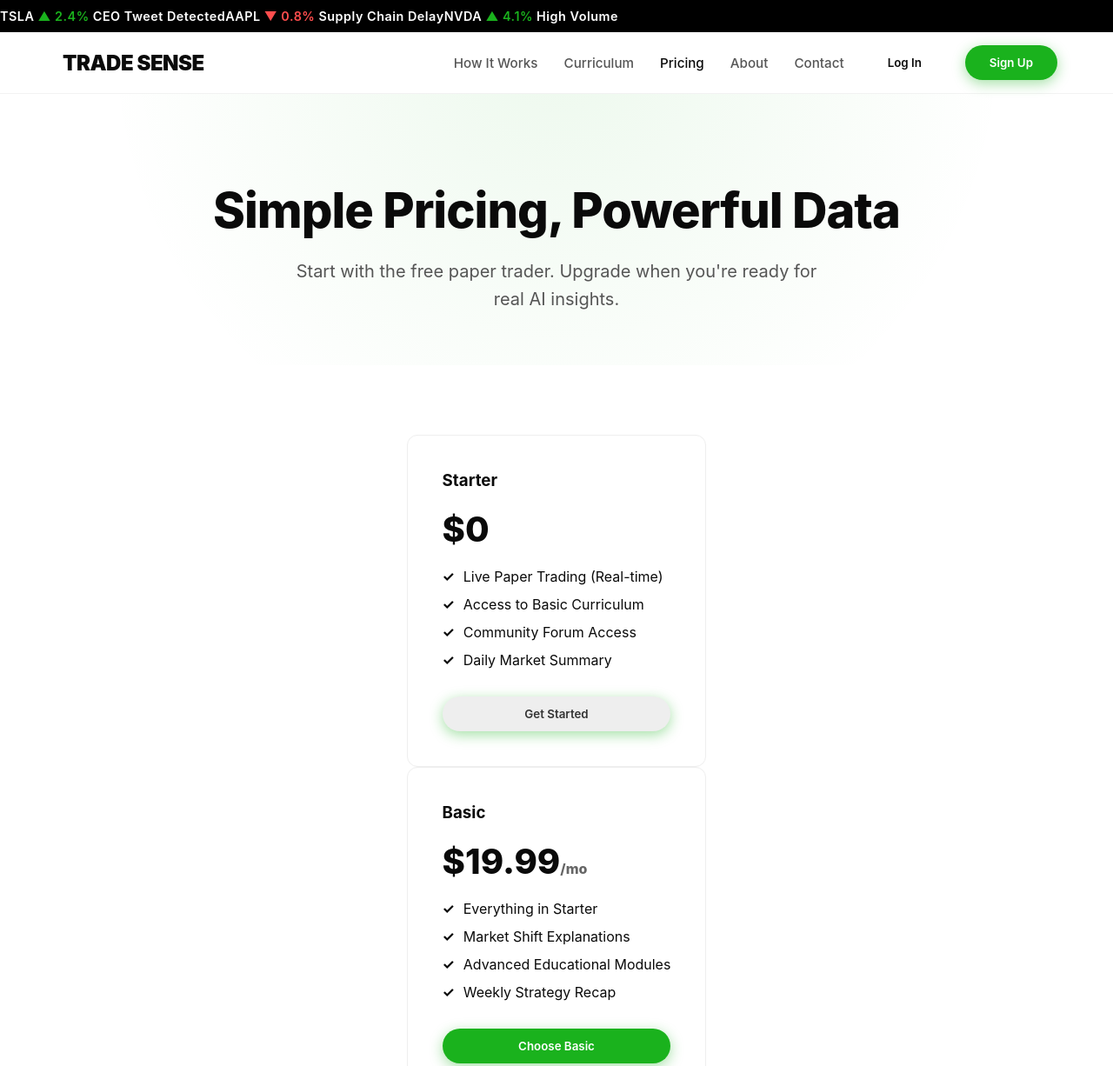
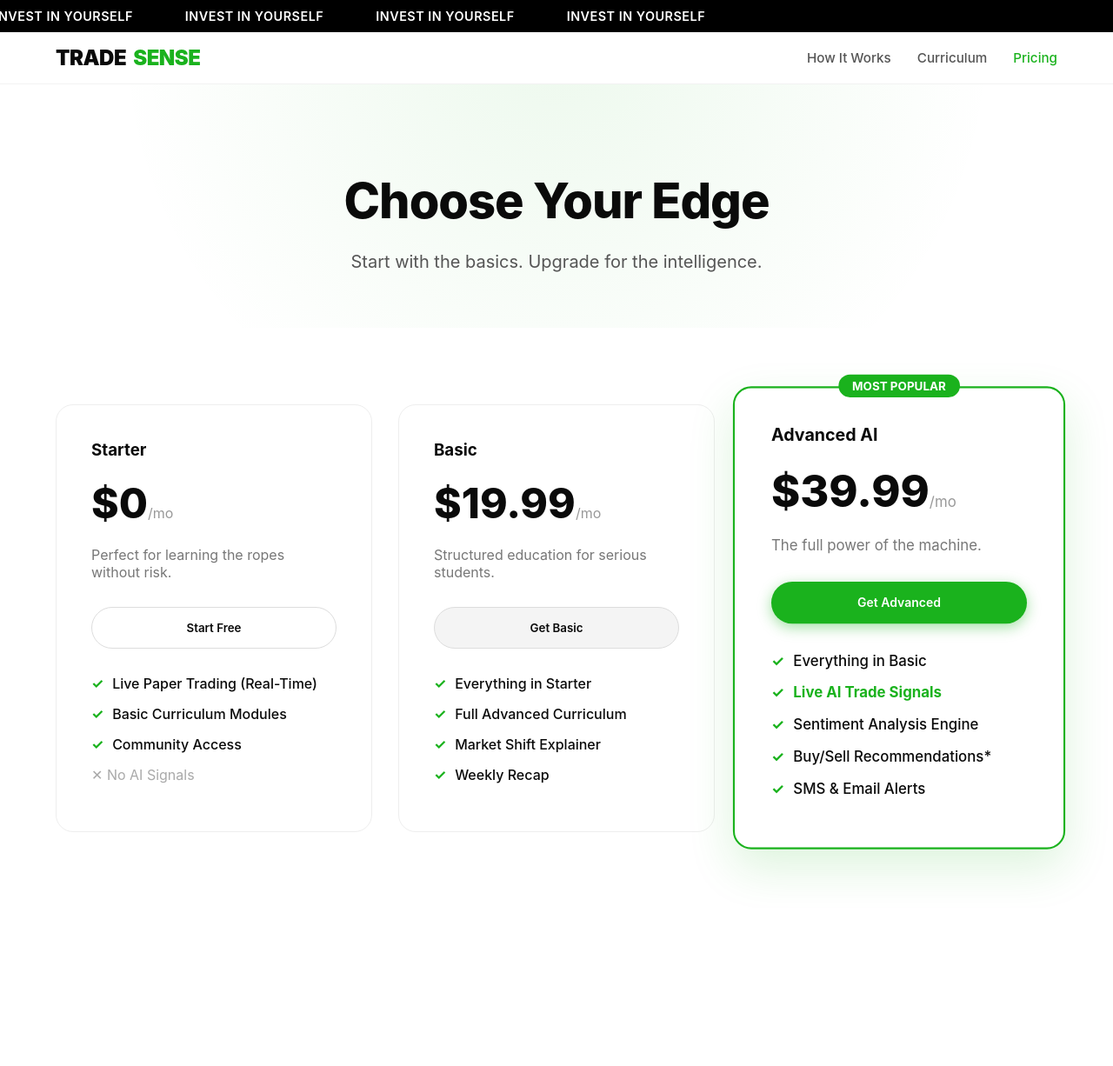
Before and after one commit to testeraccount8437/tradesense, a plain HTML site: page pricing.html in a window 1280 px wide. Shown: the top 1226 px of the page at 87% size. After the commit the page ends 1044 px from the top, so only its background shows below. Drawn offline with Linux system fonts and the light colour scheme.

Commit message:
Update pricing.html

```diff
--- a/pricing.html
+++ b/pricing.html
@@ -6,101 +6,87 @@
     <title>Pricing | Trade Sense</title>
     <link rel="stylesheet" href="style.css">
     <style>
-        .price-card { border: 1px solid #eee; padding: 40px; border-radius: 12px; transition: 0.3s; background: white; }
-        .price-card:hover { transform: translateY(-5px); box-shadow: 0 10px 30px rgba(0,0,0,0.05); }
-        .price-card.featured { border: 2px solid var(--primary-green); position: relative; }
-        .badge { position: absolute; top: -12px; right: 20px; background: var(--bright-green); color: var(--primary-green); padding: 4px 12px; font-weight: bold; border-radius: 20px; font-size: 0.8rem; }
-        .price { font-size: 2.5rem; font-weight: 800; display: block; margin: 20px 0; color: var(--primary-green); }
-        .check-list li { margin-bottom: 12px; display: flex; gap: 10px; }
-        .check-list li::before { content: "✓"; color: var(--bright-green); font-weight: bold; }
-        .faq-item { margin-bottom: 20px; border-bottom: 1px solid #eee; padding-bottom: 20px; }
-        .faq-item h3 { margin-bottom: 10px; color: var(--primary-green); }
+        .pricing-grid { display: grid; grid-template-columns: repeat(auto-fit, minmax(300px, 1fr)); gap: 30px; align-items: center; }
+        .price-card {
+            background: var(--white); border: 1px solid #eee; padding: 40px; border-radius: 20px; text-align: left;
+            transition: 0.3s; position: relative;
+        }
+        .price-card:hover { transform: translateY(-10px); box-shadow: var(--shadow-hover); }
+
+        .price-card.featured {
+            border: 2px solid var(--brand-green); transform: scale(1.05); box-shadow: 0 20px 50px rgba(26, 178, 29, 0.15); z-index: 2;
+        }
+        .price-card.featured:hover { transform: scale(1.05) translateY(-5px); }
+
+        .plan-price { font-size: 3rem; font-weight: 800; color: var(--text-main); margin: 20px 0; display: block; }
+        .plan-price span { font-size: 1rem; color: #999; font-weight: 400; }
+
+        .feature-list li { margin-bottom: 15px; display: flex; align-items: center; gap: 10px; color: #555; }
+        .feature-list li.active { color: var(--text-main); font-weight: 500; }
+        .check { color: var(--brand-green); font-weight: bold; }
     </style>
 </head>
 <body>
-    <div class="ticker-wrap"><div class="ticker"><span>TSLA <span class="up">▲ 2.4%</span> CEO Tweet Detected</span><span>AAPL <span class="down">▼ 0.8%</span> Supply Chain Delay</span><span>NVDA <span class="up">▲ 4.1%</span> High Volume</span></div></div>
+    <div class="ticker-wrap"><div class="ticker-content"><span class="ticker-item">INVEST IN YOURSELF</span></div></div>
+
     <nav>
-        <a href="index.html" class="logo"><div class="logo-icon"></div> TRADE SENSE</a>
+        <a href="index.html" class="logo">TRADE<span>SENSE</span></a>
         <div class="nav-menu">
             <a href="how-it-works.html">How It Works</a>
             <a href="curriculum.html">Curriculum</a>
-            <a href="pricing.html" style="color:var(--primary-green)">Pricing</a>
-            <a href="about.html">About</a>
-            <a href="contact.html">Contact</a>
-            <button class="btn-login">Log In</button>
-            <button class="btn-cta">Sign Up</button>
+            <a href="pricing.html" style="color:var(--brand-green)">Pricing</a>
         </div>
     </nav>
 
-    <header class="page-header fade-in">
-        <h1>Simple Pricing, Powerful Data</h1>
-        <p>Start with the free paper trader. Upgrade when you're ready for real AI insights.</p>
+    <header class="page-header reveal">
+        <h1>Choose Your Edge</h1>
+        <p>Start with the basics. Upgrade for the intelligence.</p>
     </header>
 
-    <div class="container grid-3 fade-in">
+    <div class="container pricing-grid reveal">
+
         <div class="price-card">
             <h3>Starter</h3>
-            <span class="price">$0</span>
-            <ul class="check-list">
-                <li>Live Paper Trading (Real-time)</li>
-                <li>Access to Basic Curriculum</li>
-                <li>Community Forum Access</li>
-                <li>Daily Market Summary</li>
+            <span class="plan-price">$0<span>/mo</span></span>
+            <p style="color:#777; margin-bottom: 30px;">Perfect for learning the ropes without risk.</p>
+            <button class="btn-login" style="width:100%; border:1px solid #ddd; border-radius:50px; padding:15px;">Start Free</button>
+            <ul class="feature-list" style="margin-top:30px;">
+                <li class="active"><span class="check">✓</span> Live Paper Trading (Real-Time)</li>
+                <li class="active"><span class="check">✓</span> Basic Curriculum Modules</li>
+                <li class="active"><span class="check">✓</span> Community Access</li>
+                <li style="opacity:0.5;">✕ No AI Signals</li>
             </ul>
-            <button class="btn-cta" style="width:100%; background:#eee; color:#333; margin-top:20px;">Get Started</button>
         </div>
 
         <div class="price-card">
             <h3>Basic</h3>
-            <span class="price">$19.99<span style="font-size:1rem; color:#666">/mo</span></span>
-            <ul class="check-list">
-                <li>Everything in Starter</li>
-                <li>Market Shift Explanations</li>
-                <li>Advanced Educational Modules</li>
-                <li>Weekly Strategy Recap</li>
+            <span class="plan-price">$19.99<span>/mo</span></span>
+            <p style="color:#777; margin-bottom: 30px;">Structured education for serious students.</p>
+            <button class="btn-login" style="width:100%; border:1px solid #ddd; background:#f4f4f4; border-radius:50px; padding:15px;">Get Basic</button>
+            <ul class="feature-list" style="margin-top:30px;">
+                <li class="active"><span class="check">✓</span> Everything in Starter</li>
+                <li class="active"><span class="check">✓</span> Full Advanced Curriculum</li>
+                <li class="active"><span class="check">✓</span> Market Shift Explainer</li>
+                <li class="active"><span class="check">✓</span> Weekly Recap</li>
             </ul>
-            <button class="btn-cta" style="width:100%; margin-top:20px;">Choose Basic</button>
         </div>
 
         <div class="price-card featured">
-            <div class="badge">RECOMMENDED</div>
-            <h3>Advanced</h3>
-            <span class="price">$39.99<span style="font-size:1rem; color:#666">/mo</span></span>
-            <ul class="check-list">
-                <li>Everything in Basic</li>
-                <li><strong>Live AI Trade Signals</strong></li>
-                <li>Buy/Sell Recommendations*</li>
-                <li>Reliability Filtering</li>
-                <li>Mobile SMS Alerts</li>
+            <div style="position:absolute; top:-15px; left:50%; transform:translateX(-50%); background:var(--brand-green); color:white; padding:5px 15px; border-radius:20px; font-size:0.8rem; font-weight:bold;">MOST POPULAR</div>
+            <h3>Advanced AI</h3>
+            <span class="plan-price">$39.99<span>/mo</span></span>
+            <p style="color:#777; margin-bottom: 30px;">The full power of the machine.</p>
+            <button class="btn-cta" style="width:100%; padding:15px;">Get Advanced</button>
+            <ul class="feature-list" style="margin-top:30px;">
+                <li class="active"><span class="check">✓</span> Everything in Basic</li>
+                <li class="active" style="color:var(--brand-green); font-weight:bold;"><span class="check">✓</span> Live AI Trade Signals</li>
+                <li class="active"><span class="check">✓</span> Sentiment Analysis Engine</li>
+                <li class="active"><span class="check">✓</span> Buy/Sell Recommendations*</li>
+                <li class="active"><span class="check">✓</span> SMS & Email Alerts</li>
             </ul>
-            <button class="btn-cta" style="width:100%; margin-top:20px;">Go Advanced</button>
         </div>
+
     </div>
-
-    <div class="container fade-in" style="max-width: 800px; margin: 0 auto;">
-        <h2 style="text-align:center; margin-bottom:40px; color:var(--primary-green)">Frequently Asked Questions</h2>
-        <div class="faq-item">
-            <h3>Is the Paper Trading actually live?</h3>
-            <p>Yes. We pay for premium data feeds so you practice with real-time prices, not 15-minute delayed data like other free tools.</p>
-        </div>
-        <div class="faq-item">
-            <h3>Does the AI guarantee profit?</h3>
-            <p>No. The AI identifies high-probability events based on history, but the market is unpredictable. Use the data to make informed decisions.</p>
-        </div>
-        <div class="faq-item">
-            <h3>Can I cancel anytime?</h3>
-            <p>Absolutely. There are no contracts. You can downgrade to the Free plan whenever you like.</p>
-        </div>
-    </div>
-
-    <footer>
-        <div class="footer-links">
-            <a href="about.html">About Us</a>
-            <a href="legal.html">Legal & Liability</a>
-            <a href="contact.html">Contact</a>
-        </div>
-        <p>&copy; 2026 Trade Sense Inc.</p>
-    </footer>
     <script src="script.js"></script>
 </body>
 </html>
```
